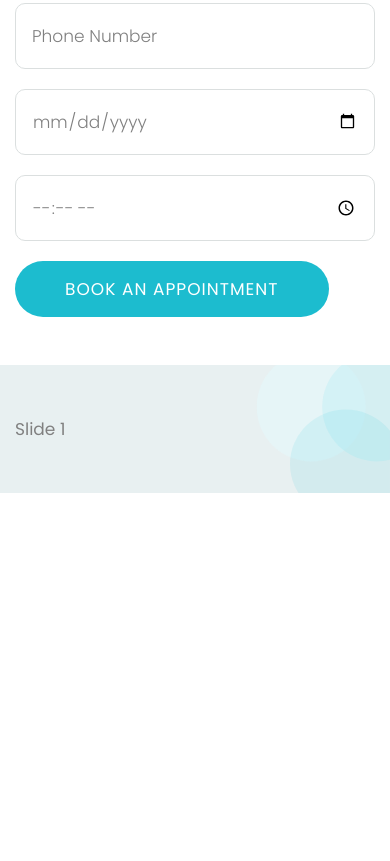
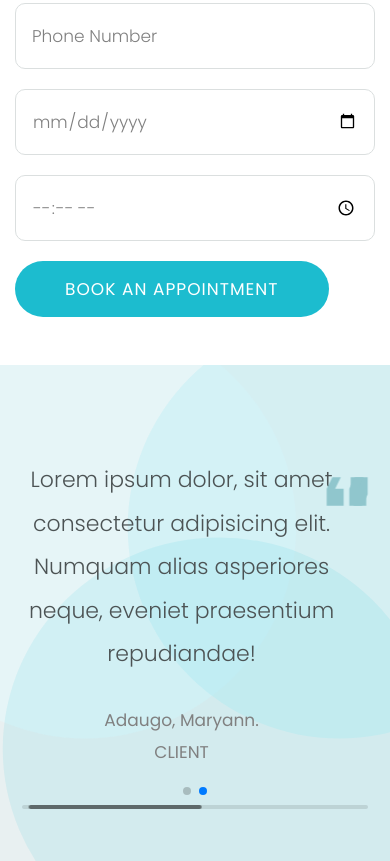
Before and after one commit to KachiMaxxxxx/landing__page--tailwind, a website built with Vite: page index.html in a window 390 px wide. Shown: the part 3127-3988 px from the top of the page. Before the commit the page ends 3620 px from the top, so only its background shows below. Built offline with nearby package versions, Linux system fonts and the light colour scheme.

Commit message:
completed testimonial section

```diff
--- a/index.html
+++ b/index.html
@@ -424,13 +424,15 @@
             <!--  select 1 -->
             <div class="select border relative flex items-center">
               <!-- icon -->
-              <div class="absolute flex items-center inset-y-0 right-4 pointer-events-none">
+              <div
+                class="absolute flex items-center inset-y-0 right-4 pointer-events-none"
+              >
                 <i class="ri-arrow-down-s-line text-[26px] text-primary"></i>
               </div>
               <!-- select -->
               <select
                 name=""
-                class=" select-input appearance-none outline-none h-full w-full bg-transparent px-4 z-10 relative cursor-default"
+                class="select-input appearance-none outline-none h-full w-full bg-transparent px-4 z-10 relative cursor-default"
               >
                 <option value="1" selected>Select Department</option>
                 <option value="2">Internal Medicine</option>
@@ -442,12 +444,14 @@
             <div class="select border relative flex items-center">
               <!-- icon -->
               <div class="absolute flex items-center inset-y-0 right-4">
-                <i class="ri-arrow-down-s-line text-[26px] text-primary pointer-events-none"></i>
+                <i
+                  class="ri-arrow-down-s-line text-[26px] text-primary pointer-events-none"
+                ></i>
               </div>
               <!-- select -->
               <select
                 name=""
-                class=" select__input appearance-none outline-none h-full w-full bg-transparent px-4 relative z-10"
+                class="select__input appearance-none outline-none h-full w-full bg-transparent px-4 relative z-10"
               >
                 <option value="1" selected>Select Doctor</option>
                 <option value="2">Dr.Orizzmusssss</option>
@@ -482,25 +486,66 @@
       class="testimonials bg-testimonials bg-cover bg-right bg-no-repeat py-12 xl:min-h-[595px] xl:py-0"
     >
       <div class="testimonials__container container mx-auto">
-        <div>
+        <div class="flex flex-col items-center gap-x-10 xl:flex-row">
           <!-- img -->
           <div class="hidden xl:flex">
             <img src="projectassets/img/testimonials/img.png" alt="" />
           </div>
           <!-- slider -->
-          <div class="swiper">
+          <div class="max-w-[98%] xl:max-w-[710px]">
             <!-- Slider main container -->
-            <div class="swiper">
+            <div class="swiper h-[400px]">
               <!-- Additional required wrapper -->
               <div class="swiper-wrapper">
-                <!-- Slides -->
-                <div class="swiper-slide">Slide 1</div>
-                <div class="swiper-slide">Slide 2</div>
-                <div class="swiper-slide">Slide 3</div>
-                ...
+                <!-- Slide 1 -->
+                <div class="swiper-slide">
+                  <div class="h-full flex flex-col justify-center items-start">
+                    <div class="max-w-[680px] mx-auto text-center xl:text-left">
+                      <!-- Message -->
+                      <p
+                        class="font-light relative text-[22px] text-[#4c5354] leading-[198%] text-center xl:text-left mb-7 before:content-[''] before:absolute before:bg-quote-left before:bg-contain before:bg-bottom before:bg-no-repeat before:w-10 before:h-10 before:left-[-2rem] before:top-2 after:content-[''] after:absolute after:bg-quote-right after:bg-contain after:bg-bottom after:bg-no-repeat after:w-10 after:h-10 after:right-[-2rem] after:top-2"
+                      >
+                        <span
+                          >Lorem ipsum dolor, sit amet consectetur adipisicing
+                          elit. Numquam alias asperiores neque, eveniet
+                          praesentium repudiandae!</span
+                        >
+                      </p>
+
+                      <!-- name -->
+                      <div>Adaugo, Maryann.</div>
+                      <!--Job  -->
+                      <div>CLIENT</div>
+                    </div>
+                  </div>
+                </div>
+                <!-- Slide 2 -->
+                <div class="swiper-slide">
+                  <div class="h-full flex flex-col justify-center items-start">
+                    <div class="max-w-[680px] mx-auto text-center xl:text-left">
+                      <!-- Message -->
+                      <p
+                        class="font-light relative text-[22px] text-[#4c5354] leading-[198%] text-center xl:text-left mb-7 before:content-[''] before:absolute before:bg-quote-left before:bg-contain before:bg-bottom before:bg-no-repeat before:w-10 before:h-10 before:left-[-2rem] before:top-2 after:content-[''] after:absolute after:bg-quote-right after:bg-contain after:bg-bottom after:bg-no-repeat after:w-10 after:h-10 after:right-[-2rem] after:top-2"
+                      >
+                        <span
+                          >Lorem ipsum dolor, sit amet consectetur adipisicing
+                          elit. Numquam alias asperiores neque, eveniet
+                          praesentium repudiandae!</span
+                        >
+                      </p>
+
+                      <!-- name -->
+                      <div>Eze, Kizito.</div>
+                      <!--Job  -->
+                      <div>CLIENT</div>
+                    </div>
+                  </div>
+                </div>
               </div>
-              <!-- If we need pagination -->
+              <!-- swiper pagination -->
               <div class="swiper-pagination"></div>
+              <!-- If we need scrollbar -->
+              <div class="swiper-scrollbar"></div>
             </div>
           </div>
         </div>
--- a/package.json
+++ b/package.json
@@ -1,4 +1,5 @@
 {
+  "type":"module",
   "devDependencies": {
     "@tailwindcss/vite": "^4.1.8",
     "tailwindcss": "^4.1.8",
--- a/src/input.css
+++ b/src/input.css
@@ -1,4 +1,5 @@
 @import "tailwindcss";
+@config "../tailwind.config.js";
 
 
 @theme {
@@ -17,27 +18,16 @@
     --color-accent-secondary: #18abbc;
     --color-accent-tertiary: #90c6cd;
 
+
+
+
+
   --shadow-custom1: 0px 2px 40px 0px rgba(8, 70, 78, 0.08);
   --shadow-custom2: 0px 0px 30px 0px rgba(8, 73, 81, 0.06);
 }
 
 
-  @utility container {
-    padding-inline: 0.9375rem;
-  }
-  @utility bg-services {
-    background-image: url(../projectassets/img/services/bg.svg);
-  }
-  @utility bg-testimonials {
-    background-image: url(../projectassets/img/testimonials/bg.svg);
-  }
-  @utility bg-quoteLeft {
-    background-image: url(../projectassets/icons/testimonials/quote-left.svg);
-  }
 
-  @utility bg-quoteRight {
-    background-image: url(../projectassets/icons/testimonials/quote-right.svg);
-  }
 
 
 
@@ -86,11 +76,10 @@ h1,h2,h3,h4,h5,h6{
 .section {
     @apply py-12 xl:py-[150px];
 }
-/* swiper bullets */
- .swiper-horizontal > .swiper-pagination-bullets .swiper-pagination-bullets, .swiper-pagination-horizontal.swiper-pagination-bullets .swiper-pagination-bullet {
-    @apply bg-accent;
-}
+
 /* FAQS */
 .faq__item.open .faq__answer {
     @apply h-full;
+
+
 }
--- a/src/swiper.js
+++ b/src/swiper.js
@@ -2,31 +2,25 @@ import Swiper from "swiper/bundle";
 import "swiper/css/bundle";
 
 /* init swiper */
-const swiper = new Swiper('.swiper', {
-  // Default parameters
-  slidesPerView: 1,
-  spaceBetween: 10,
-  // Responsive breakpoints
-  breakpoints: {
-    // when window width is >= 640px
-    640: {
-      slidesPerView: 2,
-      spaceBetween: 20
-    },
-    // when window width is >= 768px
-    768: {
-      slidesPerView: 3,
-      spaceBetween: 30
-    },
-    // when window width is >= 960px
-    960: {
-      slidesPerView: 4,
-      spaceBetween: 40
-    },
-    // when window width is >= 1330px
-    1330: {
-      slidesPerView: 4,
-      spaceBetween: 40
-    }
-  }
-})
+const swiper = new Swiper(".swiper", {
+
+  loop: true,
+
+
+  autoplay: {
+    delay: 5000,
+  },
+
+
+   pagination: {
+    el: '.swiper-pagination',
+    clickable: true, // Allow clicking bullets
+  },
+
+
+  scrollbar: {
+    el: '.swiper-scrollbar',
+    draggable: true, // Optional
+  },
+
+});
--- /dev/null
+++ b/tailwind.config.js
@@ -0,0 +1,21 @@
+// tailwind.config.js
+export default {
+  content: ["./**/*.{html,js,jsx,ts,tsx}"],
+
+  theme: {
+    extend: {
+      container: {
+        padding: "0.9375rem", // 15px
+      },
+
+      backgroundImage: {
+        "services": "url('../projectassets/img/services/bg.svg')",
+        "testimonials": "url('../projectassets/img/testimonials/bg.svg')",
+        "quote-left": "url('../projectassets/icons/testimonials/quote-left.svg')",
+        "quote-right": "url('../projectassets/icons/testimonials/quote-right.svg')",
+      },
+    },
+  },
+
+  plugins: [],
+};
```
